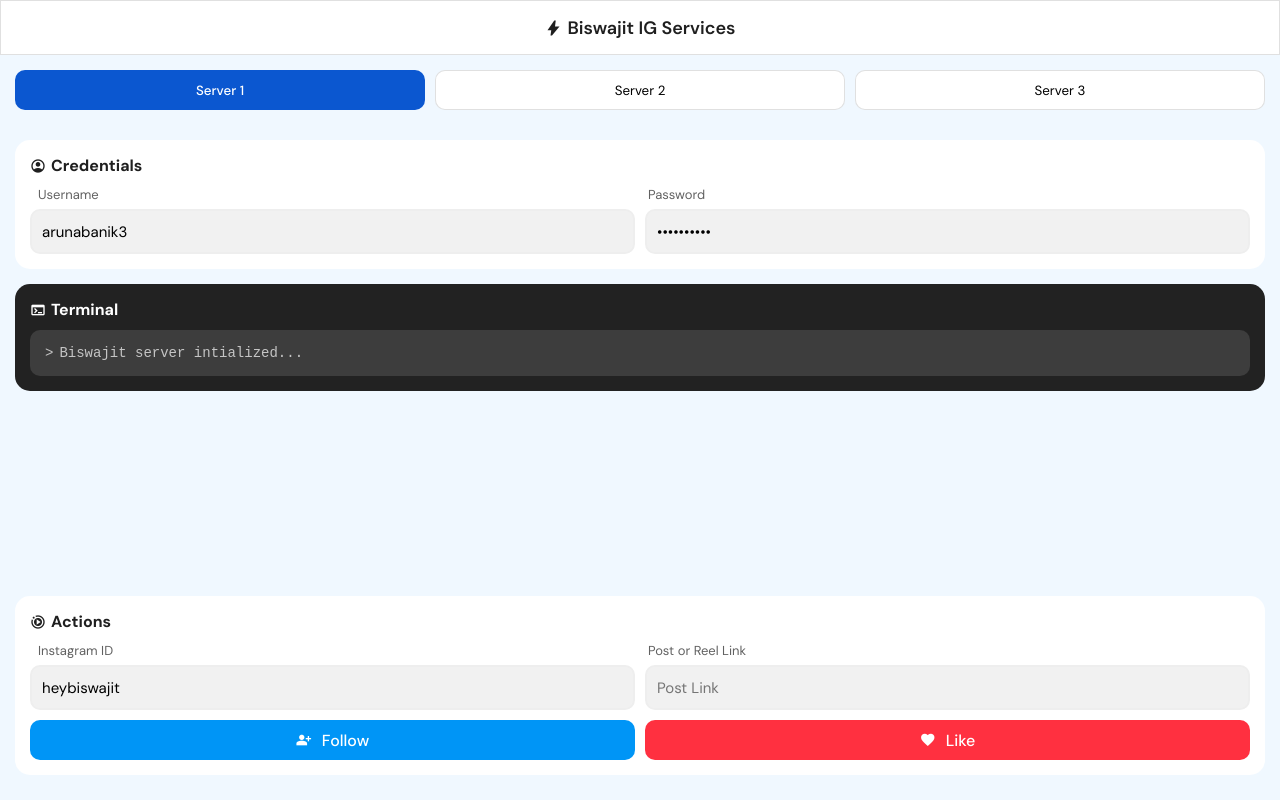
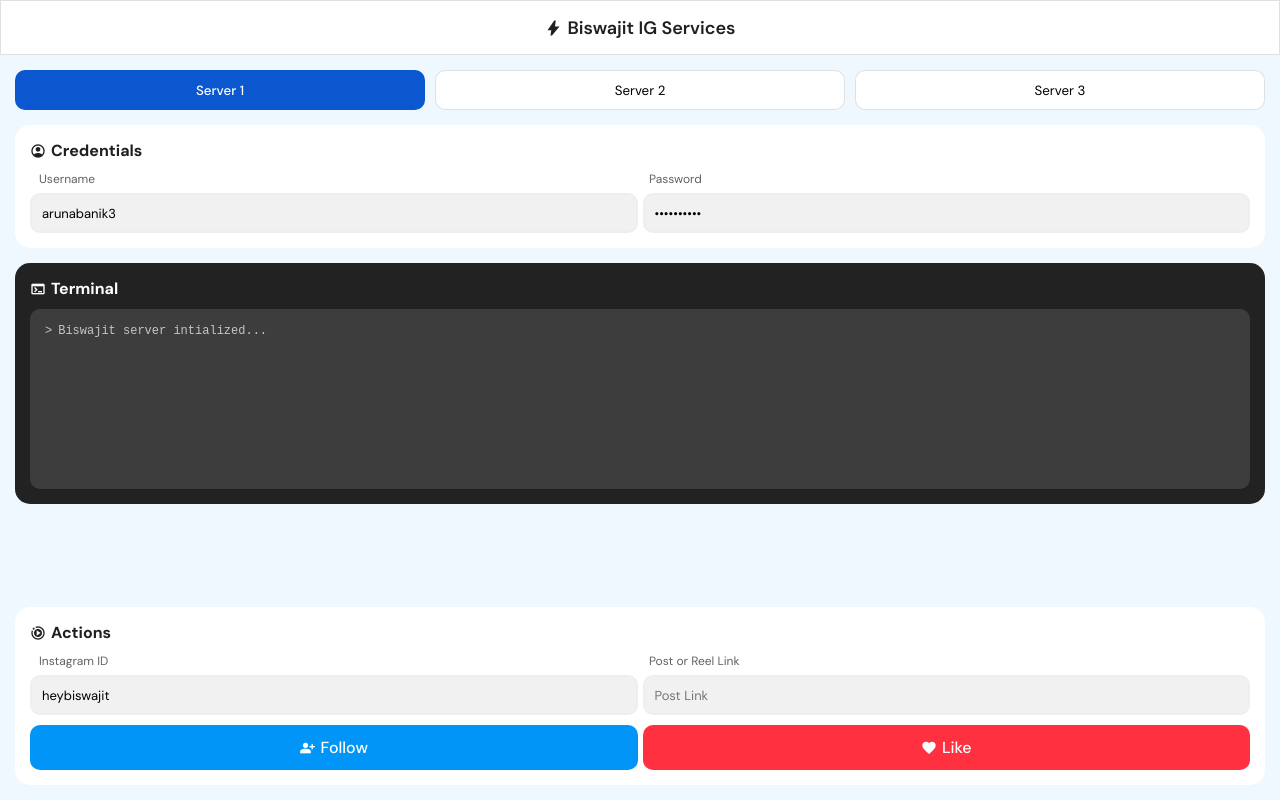
Before and after one commit to iambiswajitdas/ig, a website: page public/index.html in a window 1280 px wide. Drawn offline with nearby package versions, Linux system fonts and the light colour scheme.

Commit message:
Update styles.css v2

```diff
--- a/public/styles.css
+++ b/public/styles.css
@@ -41,6 +41,7 @@
     display: flex;
     justify-content: space-between;
     padding: 15px;
+    padding-bottom: 0;
     gap: 10px;
 }
 
@@ -82,10 +83,10 @@
 }
 
 .label p {
-    font-size: 13px;
+    font-size: 12px;
     flex: 1;
     margin-bottom: 6px;
-    margin-left: 8px;
+    margin-left: 9px;
     opacity: .7;
 }
 
@@ -93,19 +94,19 @@
     display: flex;
     align-items: center;
     justify-content: space-between;
-    gap: 10px;
+    gap: 5px;
 }
 
 .inputs input {
     outline: none;
-    flex: 1;
-    height: 45px;
+    width: 50%;
+    height: 40px;
     padding: 0 10px;
     border-radius: 10px;
     border: 2px solid #eee;
     background: #f1f1f1;
     font-family: 'DM Sans';
-    font-size: 15px;
+    font-size: 13px;
     transition: .3s;
 }
 
@@ -117,7 +118,7 @@
 .actions {
     position: absolute;
     width: 100%;
-    bottom: 10px;
+    bottom: 0;
 }
 
 .cta {
@@ -125,14 +126,14 @@
     justify-content: center;
     align-items: center;
     margin-top: 10px;
-    gap: 10px;
+    gap: 5px;
 }
 
 .cta button {
     outline: none;
-    flex: 1;
+    width: 50%;
     border: none;
-    height: 40px;
+    height: 45px;
     border-radius: 10px;
     cursor: pointer;
     font-family: 'DM Sans';
@@ -140,7 +141,7 @@
     display: flex;
     justify-content: center;
     align-items: center;
-    gap: 10px;
+    gap: 5px;
     font-weight: 500;
 }
 
@@ -176,14 +177,14 @@
     padding: 15px;
     border-radius: 10px;
     font-family: monospace;
-    font-size: 14px;
+    font-size: 12px;
     opacity: .8;
     font-weight: 300;
+    height: 180px;
+    overflow: auto;
 }
 
 .view p:before {
     content: '>';
     margin-right: 6px;
 }
-
-.
```
